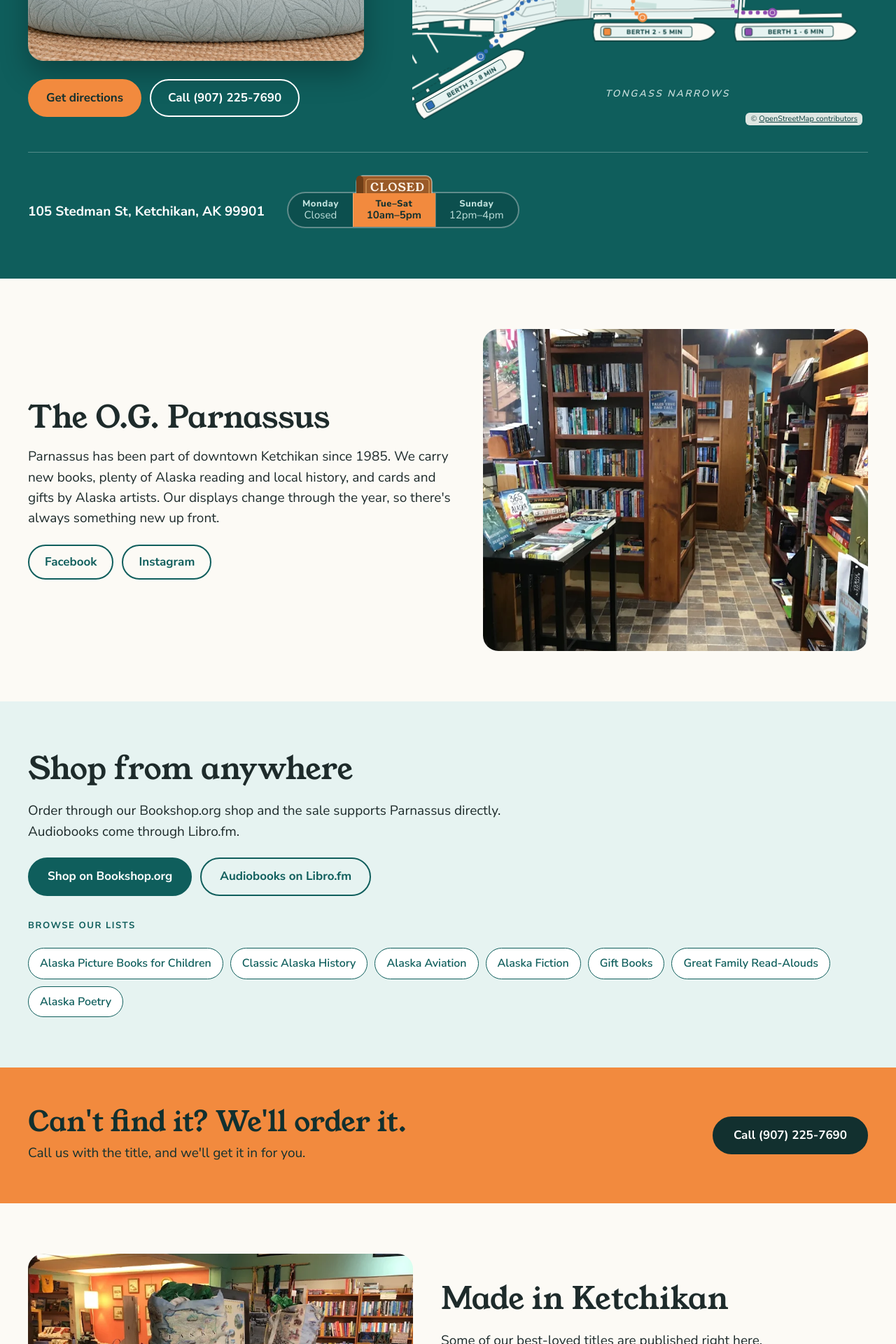
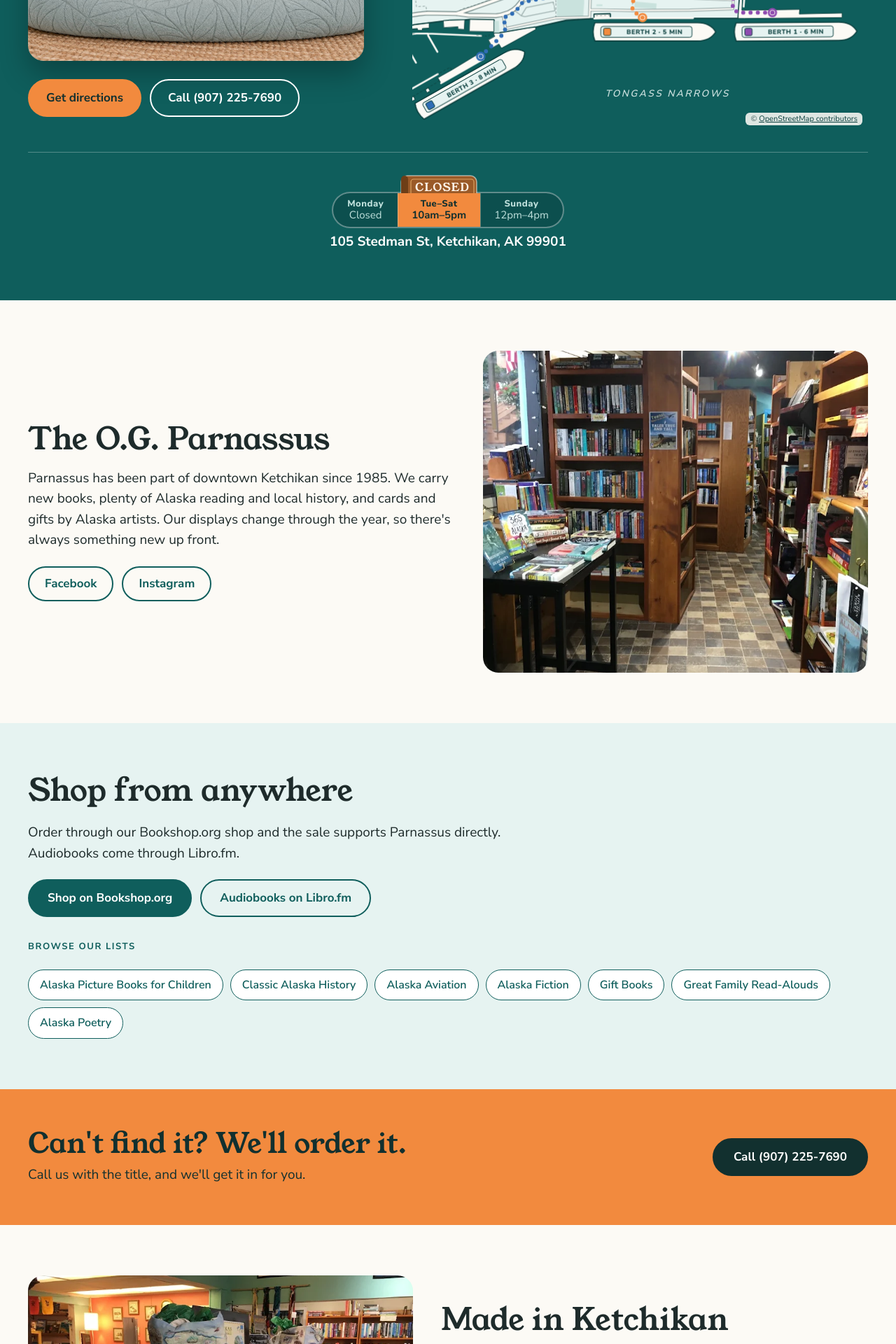
Before and after one commit to sergeballif/parnassus-website, a Jekyll site: the page built from index.html, in a window 1280 px wide. Shown: the part 443-2363 px from the top of the page at 70% size. Built offline with Jekyll 4.4.1, drawn with Linux system fonts in a browser that asks for light colours.

Commit message:
Center hours pill with address on one line directly beneath it
Co-Authored-By: Claude Sonnet 5.5 <noreply@anthropic.com>
Claude-Session: https://claude.ai/code/session_01AKJFjDSFjYe35uxp2V4z67

```diff
--- a/assets/css/main.css
+++ b/assets/css/main.css
@@ -71,9 +71,9 @@ address{font-style:normal}
 .h-left{grid-area:left;min-width:0;display:flex;flex-direction:column;gap:20px;align-items:flex-start}
 .h-left .btn-row{margin-top:6px}
 .h-map{grid-area:map;min-width:0}
-.h-info{grid-area:info;min-width:0;display:flex;flex-wrap:wrap;align-items:flex-end;justify-content:flex-start;gap:12px 32px;border-top:1px solid rgba(255,255,255,.28);padding-top:24px}
+.h-info{grid-area:info;min-width:0;display:flex;flex-direction:column;align-items:center;justify-content:flex-start;gap:0;border-top:1px solid rgba(255,255,255,.28);padding-top:24px}
 .hero-photo{display:block;width:100%;max-width:480px;height:auto;aspect-ratio:3/2;object-fit:cover;border-radius:22px;box-shadow:0 18px 40px rgba(0,0,0,.28)}
-.addr{font-family:var(--sans);font-weight:700;font-size:clamp(16px,1.6cqw,19px);line-height:1.2;padding-bottom:12px;white-space:nowrap}
+.addr{font-family:var(--sans);font-weight:700;font-size:clamp(16px,1.6cqw,19px);line-height:1.2;margin-top:8px;text-align:center;white-space:nowrap}
 .hours-noscript{width:100%;color:#E4F6F3}
 
 /* hours pill (segmented) */
@@ -94,7 +94,7 @@ address{font-style:normal}
   .hero-grid{grid-template-columns:minmax(0,1fr);grid-template-areas:"left" "info" "map";gap:28px}
   .h-info{border-top:0;padding-top:0}
   .hp{width:fit-content;max-width:100%;box-sizing:border-box}
-  .addr{white-space:normal;padding-bottom:0}
+  .addr{white-space:normal}
   .seg{padding:5px 6px;font-size:14px}
 }
 
--- a/index.html
+++ b/index.html
@@ -19,8 +19,8 @@ layout: default
       {% include walkmap.html %}
     </div>
     <div class="h-info">
+      <ul class="hp" id="hours-pill" aria-label="Opening hours"></ul>
       <p class="addr">{{ s.address.street }}, {{ s.address.city }}, {{ s.address.state }} {{ s.address.zip }}</p>
-      <ul class="hp" id="hours-pill" aria-label="Opening hours"></ul>
       <p class="sr-only" id="hours-status" aria-live="polite"></p>
       <noscript>
         <div class="hours-noscript">{% include hours-static.html %}</div>
```
